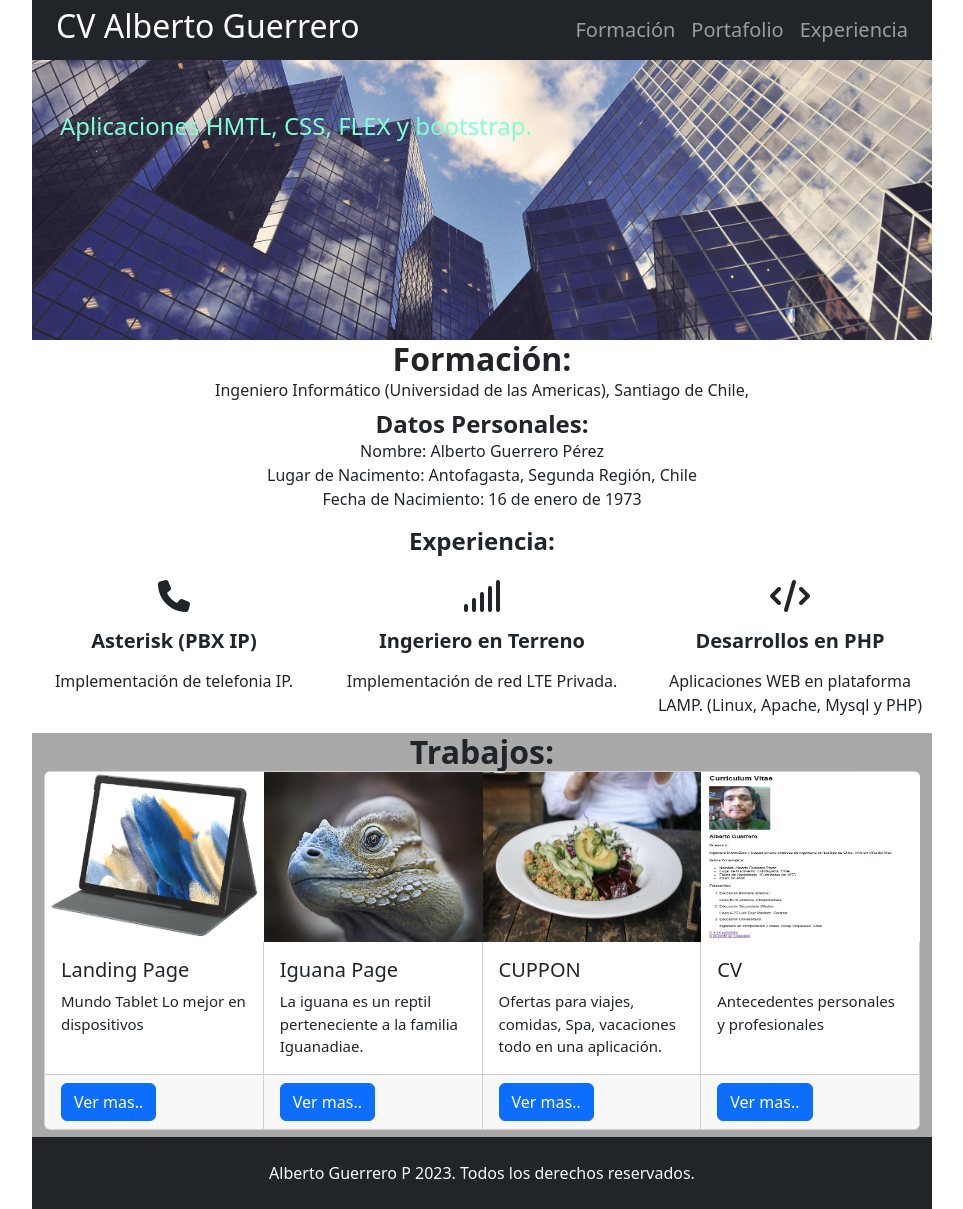
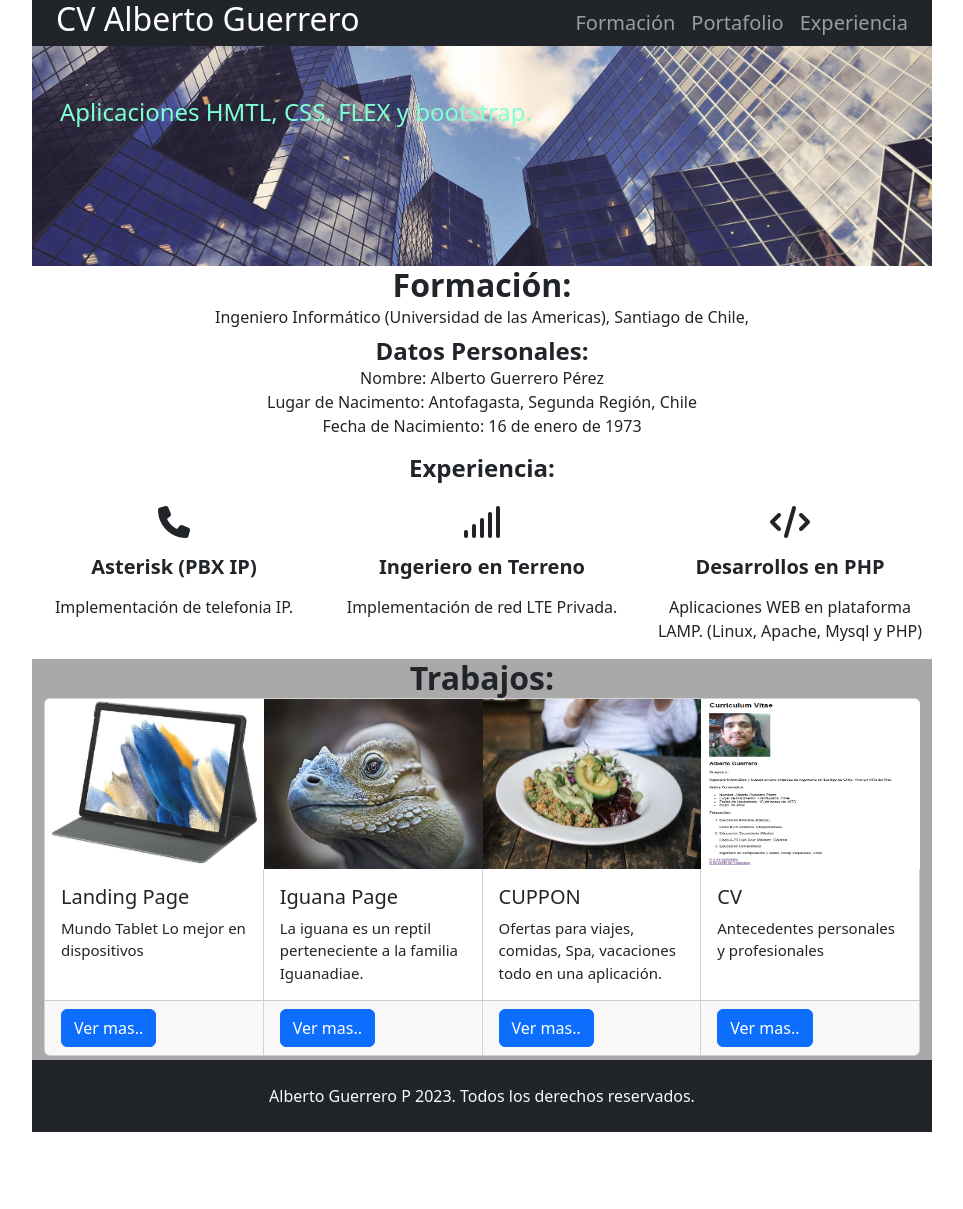
Before and after one commit to pipevaras/aguerreroperez1973.github.io, a plain HTML site: page index.html in a window 1280 px wide. Shown: the whole page, without its empty margins (158-1121 px from the left). After the commit the page ends 1132 px from the top, so only its background shows below. Drawn offline with nearby package versions, Linux system fonts and the light colour scheme.

Commit message:
corregir section mistrabajos para phono

```diff
--- a/assets/css/style.css
+++ b/assets/css/style.css
@@ -2,13 +2,13 @@ body {
     margin: 0px auto;
     max-width: 900px;
     min-width: 220px;
-    height: 1024px;
+    /*height: 1024px;*/
     justify-content: center;
 }
 
 .navbar {
     margin: 0 100 0 100;
-    height: 60px;
+    /*height: 60px;*/
 }
 
 h1 {
@@ -20,7 +20,7 @@ header {
     background-repeat: no-repeat;
     background-size: 100%;
     background-position: right;
-    height: 280px;
+    height: 220px;
 }
 
 main {
@@ -29,7 +29,7 @@ main {
 
 .mistrabajos {
     background-color: darkgray;
-    height: 404px;
+    /*height: 404px;*/
     background-repeat: no-repeat;
     background-size: cover;
     padding: auto;
--- a/index.html
+++ b/index.html
@@ -13,11 +13,10 @@
     <!-- nav -->
     <nav class="navbar navbar-dark bg-dark navbar-expand-lg p-0 ml-3">
         <div class="container p-0">
-            <a class="navbar-brand m-0 mx-4 p-0 " href="#"><h2>CV Alberto Guerrero</h2></a>
-                <button class="navbar-toggler" type="button" data-bs-toggle="collapse"
-                    aria-controls="navbarSupportedContent" aria-expanded="false" aria-label="Toggle navigation">
-                    <span class="navbar-toggler-icon"></span>
-                </button>
+                <a class="navbar-brand m-0 mx-4 p-0 " href="#"><h2>CV Alberto Guerrero</h2></a>
+                    <button class="navbar-toggler" type="button" data-bs-toggle="collapse" aria-controls="navbarSupportedContent" aria-expanded="false" aria-label="Toggle navigation">
+                        <span class="navbar-toggler-icon"></span>
+                    </button>
             <div class="collapse navbar-collapse" id="navbarSupportedContent">
                 <ul class="navbar-nav ms-auto mb-2 mb-lg-0 fs-5 mx-3">
                     <li class="nav-item">
@@ -87,7 +86,7 @@
             </section>
             <section class="mistrabajos">
                 <h2 class="fw-bold text-center my-4 mt-0 mb-0">Trabajos: </h2>
-                    <div class="container">
+                    <div class="container pb-1">
                         <div class="row">
                             <div class="card-group">
                                 <div class="card">
```
